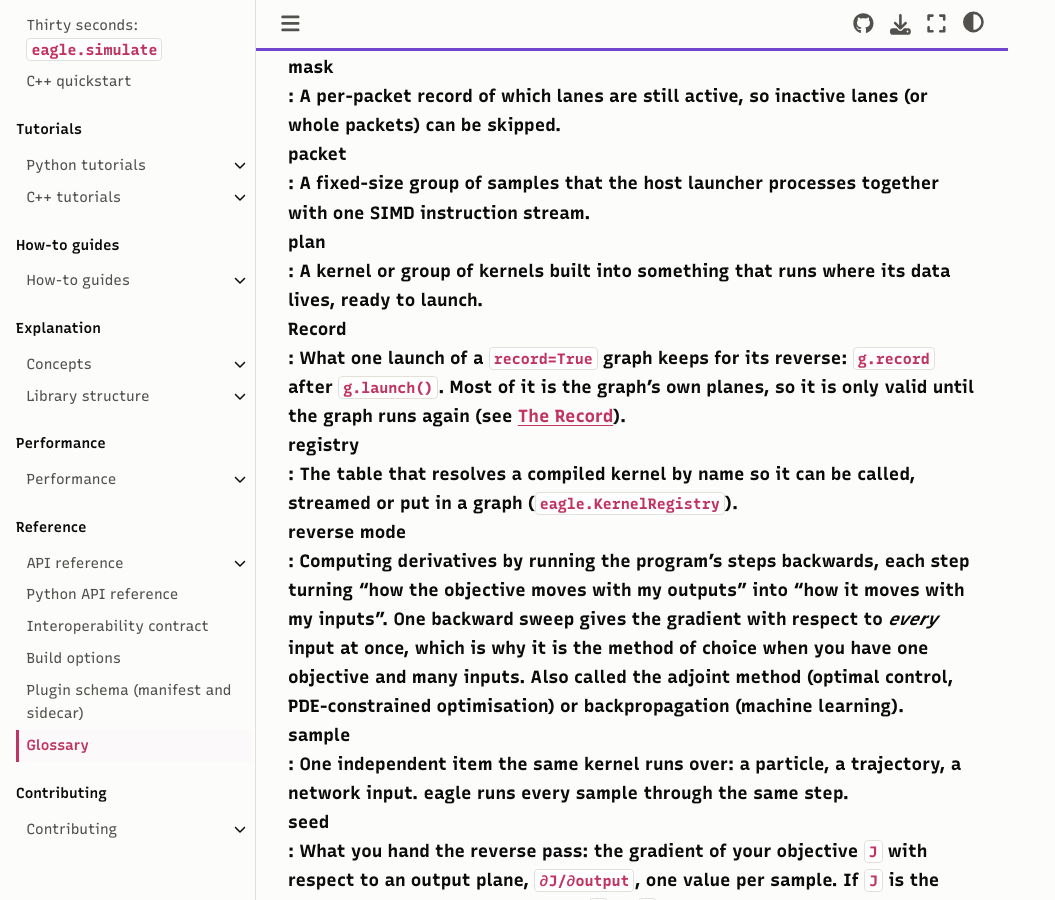
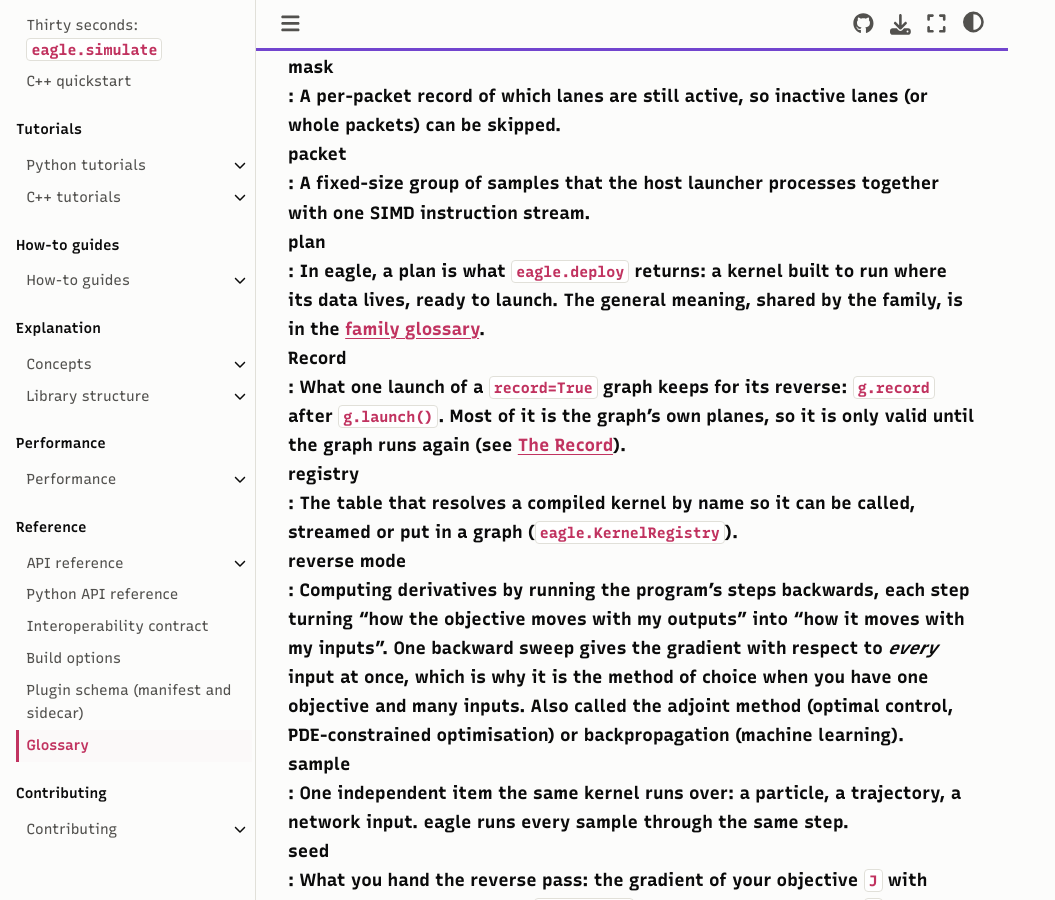
Before and after one commit to amasat01/eagle, a Sphinx documentation site: the page built from docs/content/glossary.md, in a window 1280 px wide and 900 px high, scrolled down 1442 px. Shown: the whole window, without its empty margins (0-1055 px from the left). Built offline with Sphinx 7.4.7 and the Sphinx Book theme 1.1.4, drawn with Linux system fonts in a browser that asks for light colours; pages that are not in the unit, such as notebooks, are missing from menus.

Commit message:
Glossary: in eagle, a plan is what eagle.deploy returns, linking the family glossary

```diff
--- a/docs/content/glossary.md
+++ b/docs/content/glossary.md
@@ -36,7 +36,7 @@ mask
 packet
 : A fixed-size group of samples that the host launcher processes together with one SIMD instruction stream.
 plan
-: A kernel or group of kernels built into something that runs where its data lives, ready to launch.
+: In eagle, a plan is what `eagle.deploy` returns: a kernel built to run where its data lives, ready to launch. The general meaning, shared by the family, is in the [family glossary](https://amasat01.github.io/raptor/content/glossary.html#term-plan).
 Record
 : What one launch of a ``record=True`` graph keeps for its reverse: ``g.record`` after ``g.launch()``. Most of it is the graph's own planes, so it is only valid until the graph runs again (see {ref}`autodiff-record`).
 registry
```
